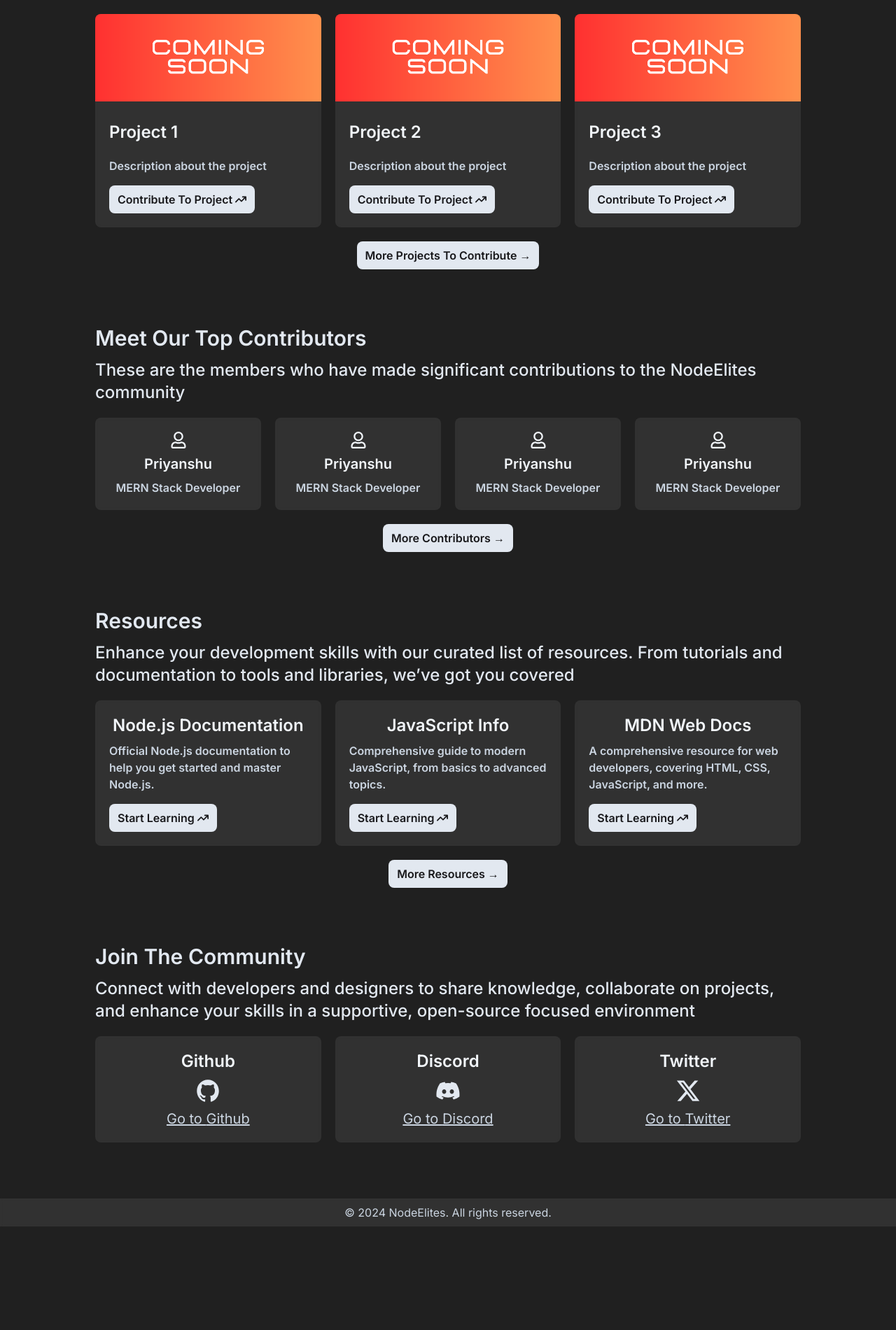
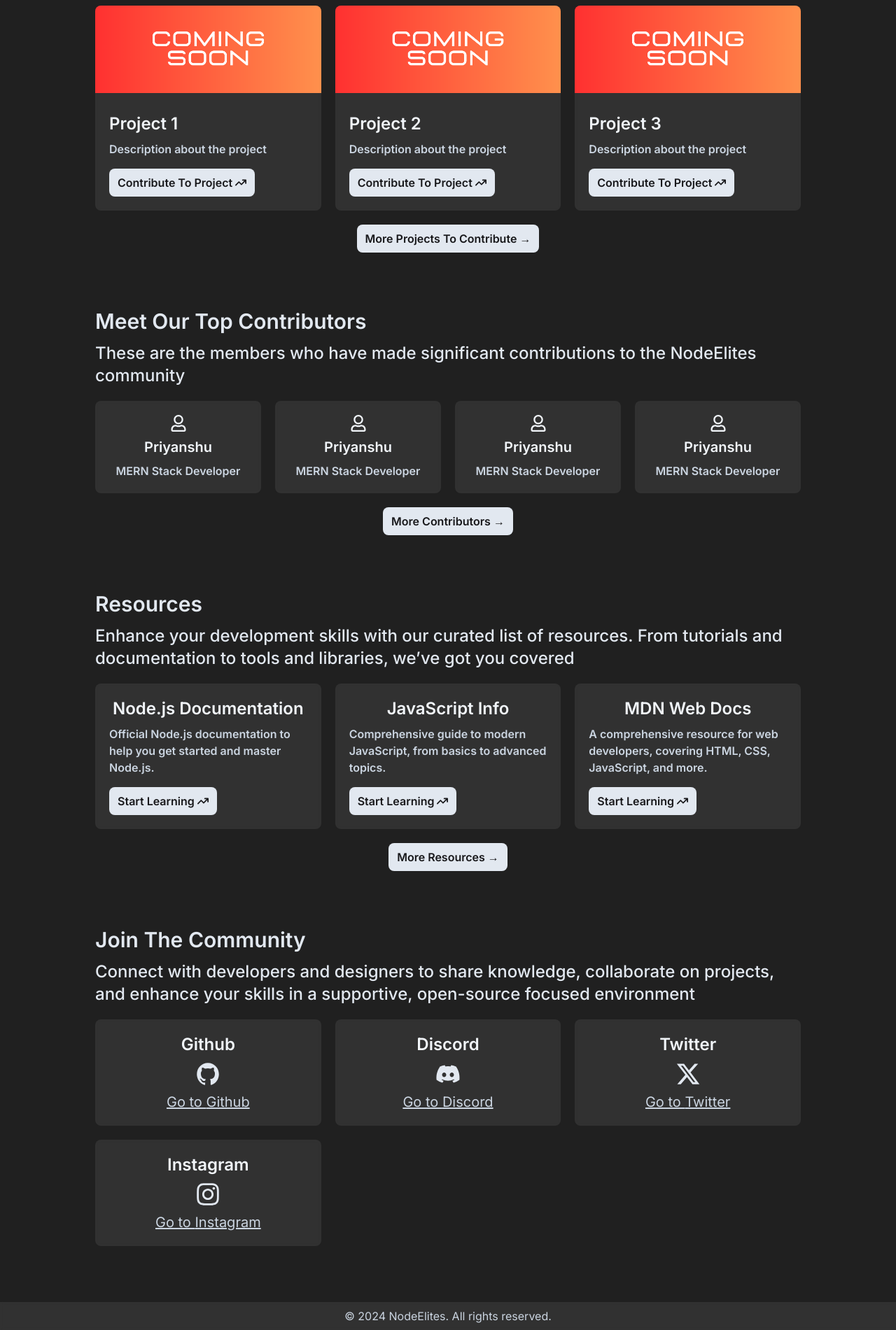
Before and after one commit to NodeElites/nodeelites.github.io, a Next.js app: page / in a window 1280 px wide. Shown: the part 1865-3766 px from the top of the page at 70% size. Before the commit the page ends 3618 px from the top, so only its background shows below. Built offline with nearby package versions, Linux system fonts and the light colour scheme.

Commit message:
NodeElites

```diff
--- a/app/layout.js
+++ b/app/layout.js
@@ -3,23 +3,56 @@ import "./globals.css";
 import "./style.css"
 import Navbar from "@/components/Navbar";
 import Footer from "@/components/Footer";
+import Head from "next/head";
 
-const syne = Inter({ subsets: ["latin"] });
+const inter = Inter({ subsets: ["latin"] });
 
 export const metadata = {
   title: "NodeElites",
-  description: "NodeElites is a community-driven platform for top-tier developers, fostering collaboration and innovation in web development.",
-  keywords: ["NodeElites", "Node.js", "JavaScript", "web development", "community", "collaboration", "innovation"],
+  description: "NodeElites is a vibrant developers community where developers share knowledge, collaborate on projects, and grow their skills, fostering an inclusive, supportive environment committed to open-source",
+  keywords: ["NodeElites", "NodeElites Community" , "Node.js", "JavaScript", "web development", "community", "collaboration", "innovation"],
+  openGraph: {
+    title: "NodeElites",
+    description: "NodeElites is a vibrant developers community where developers share knowledge, collaborate on projects, and grow their skills, fostering an inclusive, supportive environment committed to open-source",
+    images: [
+      {
+        url: "/linkpreview.png",
+        width: 500,
+        height: 500,
+        alt: "NodeElites Community",
+      },
+    ],
+  },
 };
 
 export default function RootLayout({ children }) {
   return (
     <html lang="en">
-      <body className={syne.className}>
+      <Head>
+        <title>{metadata.title}</title>
+        <meta name="description" content={metadata.description} />
+        <meta name="keywords" content={metadata.keywords.join(', ')} />
+
+        <meta property="og:title" content={metadata.openGraph.title} />
+        <meta property="og:description" content={metadata.openGraph.description} />
+        {metadata.openGraph.images.map((image, index) => (
+          <meta key={index} property="og:image" content={image.url} />
+        ))}
+        {metadata.openGraph.images.map((image, index) => (
+          <meta key={index + 1} property="og:image:width" content={image.width} />
+        ))}
+        {metadata.openGraph.images.map((image, index) => (
+          <meta key={index + 2} property="og:image:height" content={image.height} />
+        ))}
+        {metadata.openGraph.images.map((image, index) => (
+          <meta key={index + 3} property="og:image:alt" content={image.alt} />
+        ))}
+      </Head>
+      <body className={inter.className}>
         <Navbar />
         {children}
         <Footer />
-        </body>
+      </body>
     </html>
   );
 }
--- a/app/page.js
+++ b/app/page.js
@@ -10,7 +10,7 @@ import React from 'react'
 
 const Home = () => {
   return (
-    <div>
+    <main>
       <Hero />
       <Potential />
       <Projects />
@@ -19,7 +19,7 @@ const Home = () => {
       <Resources />
       {/* <Introduction /> */}
       <Community />
-    </div>
+    </main>
   )
 }
 
--- a/components/Home/Community.jsx
+++ b/components/Home/Community.jsx
@@ -2,6 +2,7 @@ import React from "react";
 import { IoLogoGithub } from "react-icons/io5";
 import { FaDiscord } from "react-icons/fa";
 import { FaXTwitter } from "react-icons/fa6";
+import { FaInstagram } from "react-icons/fa";
 import Link from "next/link";
 
 const Community = () => {
@@ -23,6 +24,11 @@ const Community = () => {
             name: "Twitter",
             link: "",
             icon: <FaXTwitter />,
+        },
+        {
+            name: "Instagram",
+            link: "",
+            icon: <FaInstagram />,
         },
     ]
 
--- a/components/Home/PContribute.jsx
+++ b/components/Home/PContribute.jsx
@@ -37,7 +37,7 @@ const PContribute = () => {
                         <div key={index} className="flex flex-col justify-center items-center gap-2 rounded-lg overflow-hidden wrapper">
                             <img src={projext.image} alt="" className="h-[125px] w-full object-cover"/>
                             <div className="flex flex-col justify-start items-center w-full gap-2 p-5">
-                                <h1 className="text-2xl pb-3 text-slate-100 font-semibold proj self-start">{projext.name}</h1>
+                                <h1 className="text-2xl text-slate-100 font-semibold proj self-start">{projext.name}</h1>
                                 <h1 className="text-slate-300 self-start font-semibold">{projext.desc}</h1>
                                 <Link href={projext.link} target="blank" className="px-3 py-2 font-semibold self-start mt-2 text-zinc-900 bg-slate-200 hover:bg-slate-300 transition ease-in-out rounded-lg flex gap-1 items-center">Contribute To Project <FaArrowTrendUp /></Link>
                             </div>
--- a/components/Home/Projects.jsx
+++ b/components/Home/Projects.jsx
@@ -37,7 +37,7 @@ const Projects = () => {
                         <div key={index} className="flex flex-col justify-center items-center gap-2 rounded-lg overflow-hidden wrapper">
                             <img src={projext.image} alt="" className="h-[125px] w-full object-cover"/>
                             <div className="flex flex-col justify-start items-center w-full gap-2 p-5">
-                                <h1 className="text-2xl pb-3 text-slate-100 font-semibold proj self-start">{projext.name}</h1>
+                                <h1 className="text-2xl text-slate-100 font-semibold proj self-start">{projext.name}</h1>
                                 <h1 className="text-slate-300 self-start font-semibold">{projext.desc}</h1>
                                 <Link href={projext.link} target="blank" className="px-3 py-2 font-semibold self-start mt-2 text-zinc-900 bg-slate-200 hover:bg-slate-300 transition ease-in-out rounded-lg flex gap-1 items-center">View Project <FaArrowTrendUp /></Link>
                             </div>
```
